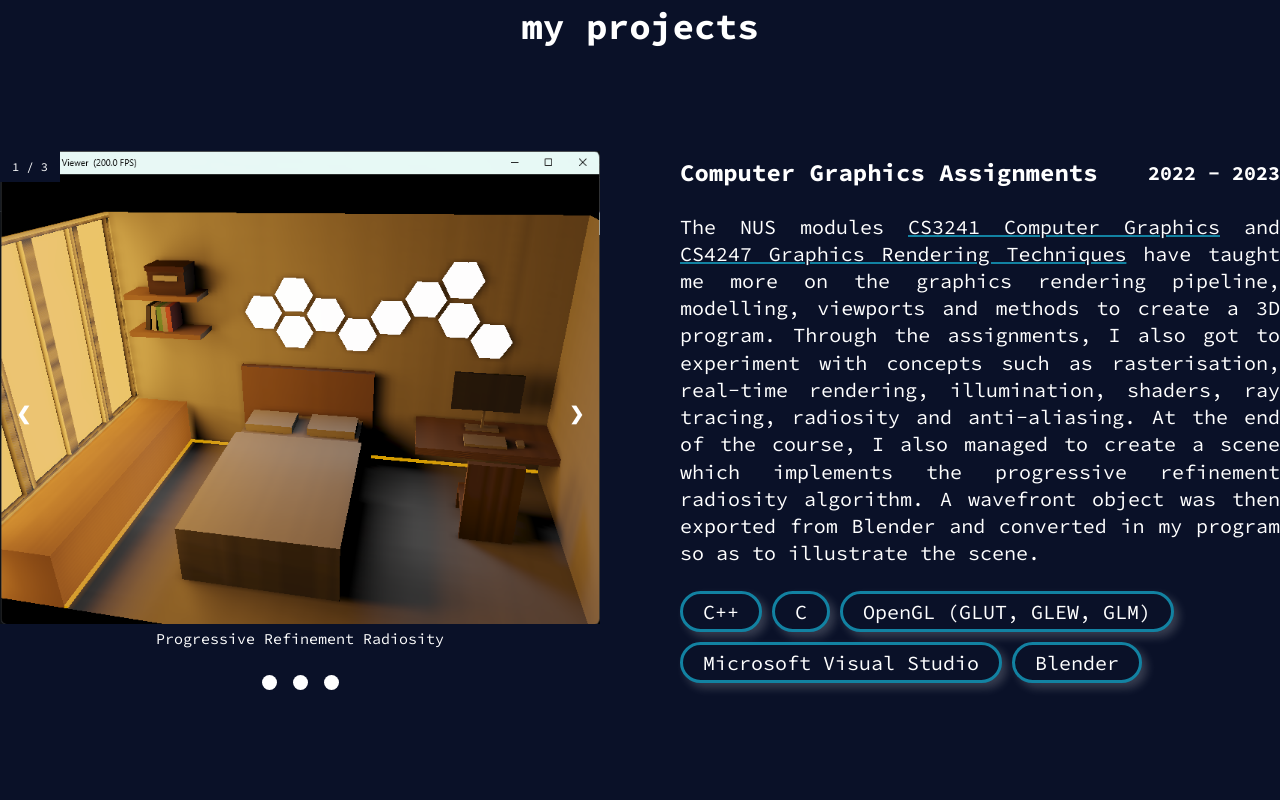
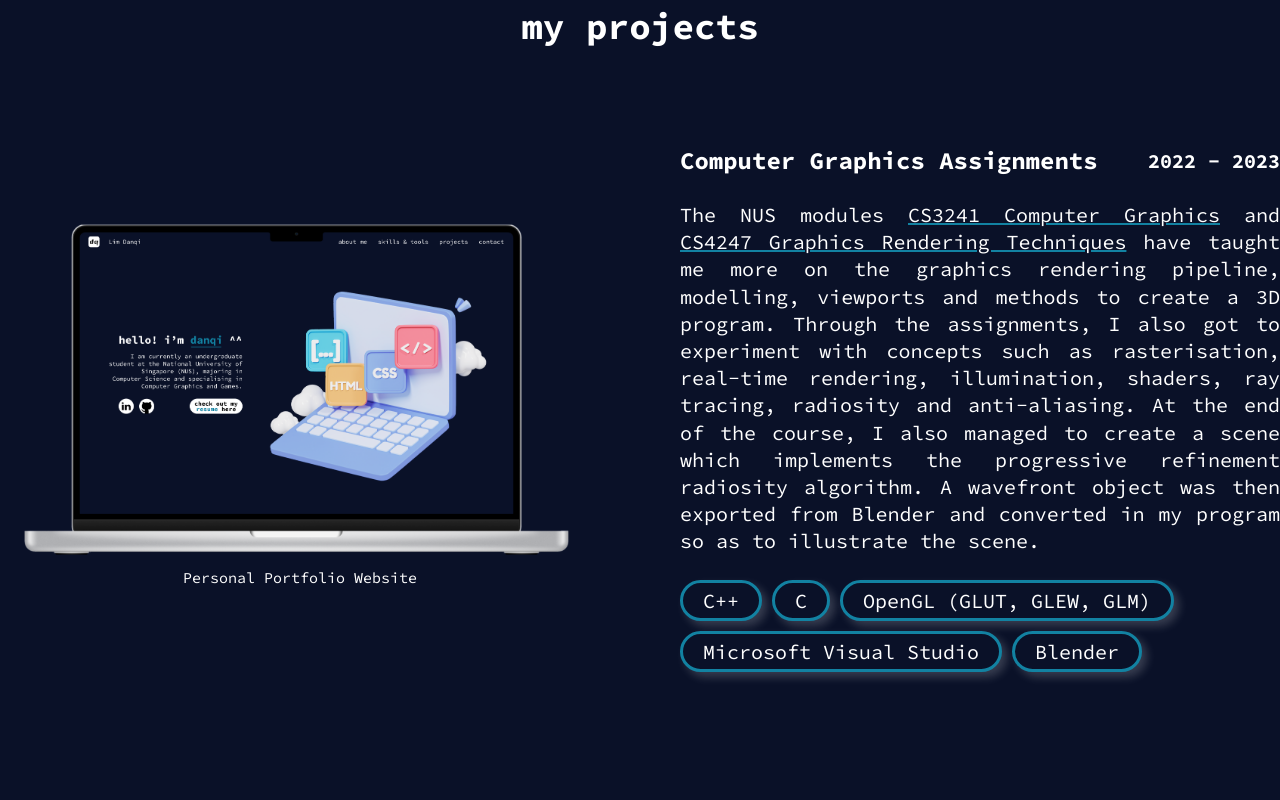
Before and after one commit to limdanqi/personal-portfolio-website, a plain HTML site: page index.html in a window 1280 px wide. Shown: the part 1740-2540 px from the top of the page. Drawn offline with nearby package versions, Linux system fonts and the light colour scheme.

Commit message:
Add attributions and portfolio under Projects

```diff
--- a/assets/css/styles.css
+++ b/assets/css/styles.css
@@ -310,6 +310,11 @@ nav ul li {
   width: 1400px;
 }
 
+.project-img {
+
+  width: 600px;
+}
+
 .project-gallery {
   width: 600px;
   /* background-color: #80CED7; */
@@ -384,6 +389,7 @@ nav ul li {
   padding: 8px 12px;
   position: absolute;
   top: 0;
+  background-color: #0A112890;
 }
 
 /* The dots/bullets/indicators */
@@ -475,6 +481,9 @@ nav ul li {
 .contact h2 {
   text-align: center;
   margin-bottom: var(--bottom-margin-2);
+  color: #FFFFFF;
+  font-weight: var(--bold-font);
+  font-size: 36px;
 }
 
 .contact-form-container {
@@ -548,6 +557,7 @@ footer {
   padding: 1.25rem;
   text-align: center;
   margin: 2rem 0 0;
+  color: #FFFFFF;
 }
 
 .scroll-up {
--- a/index.html
+++ b/index.html
@@ -73,8 +73,8 @@
       <div class="bio">
         <h1 class="bio-title">hello! i’m <span class="bio-name">danqi</span> ^^</h1>
         <p class="bio-text">
-          I am currently an undergraduate student at National University of Singapore (NUS),
-          majoring in Computer Science and specialising in Computer Graphics and Games.
+          I am currently an undergraduate student at the National University of Singapore (NUS),
+          majoring in <br>Computer Science and specialising in <br> Computer Graphics and Games.
         </p>
         <div class="bio-buttons-contact">
           <a href="https://www.linkedin.com/in/limdanqi/"><div id="linkedin"></div></a>
@@ -187,6 +187,46 @@
     <section class="projects" id="projects">
         <h2 class="projects-title">my projects</h2>
         <div class="projects-container">
+          <div class="project-card">
+            <div class="project-img">
+              <img src="assets/images/portfolio.png" style="width:100%">
+              <div class="text">Personal Portfolio Website</div>
+            </div>
+            <div class="project-detail">
+              <div class="project-detail-header">
+                <p class="project-name">Computer Graphics Assignments</p>
+                <p class="project-date">2022 - 2023</p>
+              </div>
+              <p class="project-description">
+                The NUS modules <a href="https://nusmods.com/courses/CS3241/computer-graphics">CS3241 Computer Graphics</a>
+                and <a href="https://nusmods.com/courses/CS4247/graphics-rendering-techniques">CS4247 Graphics Rendering Techniques</a>
+                have taught me more on the graphics rendering pipeline, modelling, viewports and methods to create a 3D program.
+                Through the assignments, I also got to experiment with concepts such as rasterisation, real-time rendering, illumination,
+                shaders, ray tracing, radiosity and anti-aliasing. At the end of the course, I also managed to create a scene which implements
+                the progressive refinement radiosity algorithm. A wavefront object was then exported from Blender and converted in my program so
+                as to illustrate the scene.
+              </p>
+              <div class="project-skills">
+                <div class="project-skills-icon">
+                  <p class="project-skills-text">C++</p>
+                </div>
+                <div class="project-skills-icon">
+                  <p class="project-skills-text">C</p>
+                </div>
+                <div class="project-skills-icon">
+                  <p class="project-skills-text">OpenGL (GLUT, GLEW, GLM)</p>
+                </div>
+                <div class="project-skills-icon">
+                  <p class="project-skills-text">Microsoft Visual Studio</p>
+                </div>
+                <div class="project-skills-icon">
+                  <p class="project-skills-text">Blender</p>
+                </div>
+              </div>
+            </div>
+          </div>
+
+
           <div class="project-card">
             <div class="project-gallery">
               <!-- Slideshow container -->
@@ -477,7 +517,7 @@
     <!-- Contact section -->
     <section class="contact" id="contact">
         <h2>Get In Touch With Me</h2>
-        <div class="contact-form-container">
+        <!-- <div class="contact-form-container">
           <div class="contact-form">
             <form action="https://formspree.io/f/xyylngw" method="POST">
               <div class="form-control">
@@ -522,7 +562,7 @@
               />
             </form>
           </div>
-        </div>
+        </div> -->
       </section>
 
     <!-- Social accounts - Fixed to the right -->
@@ -567,7 +607,7 @@
         <p class="copy">
           Built with &#x2661; by
           <a href="https://www.linkedin.com/in/limdanqi/" target="_blank"
-            >Kolade Chris (Ksound)</a
+            >Lim Danqi</a
           >
         </p>
   </footer>
```
Also changed, not shown: assets/images/portfolio.png (added), assets/images/travellless_landing_pg.jpg, 1 other file.
